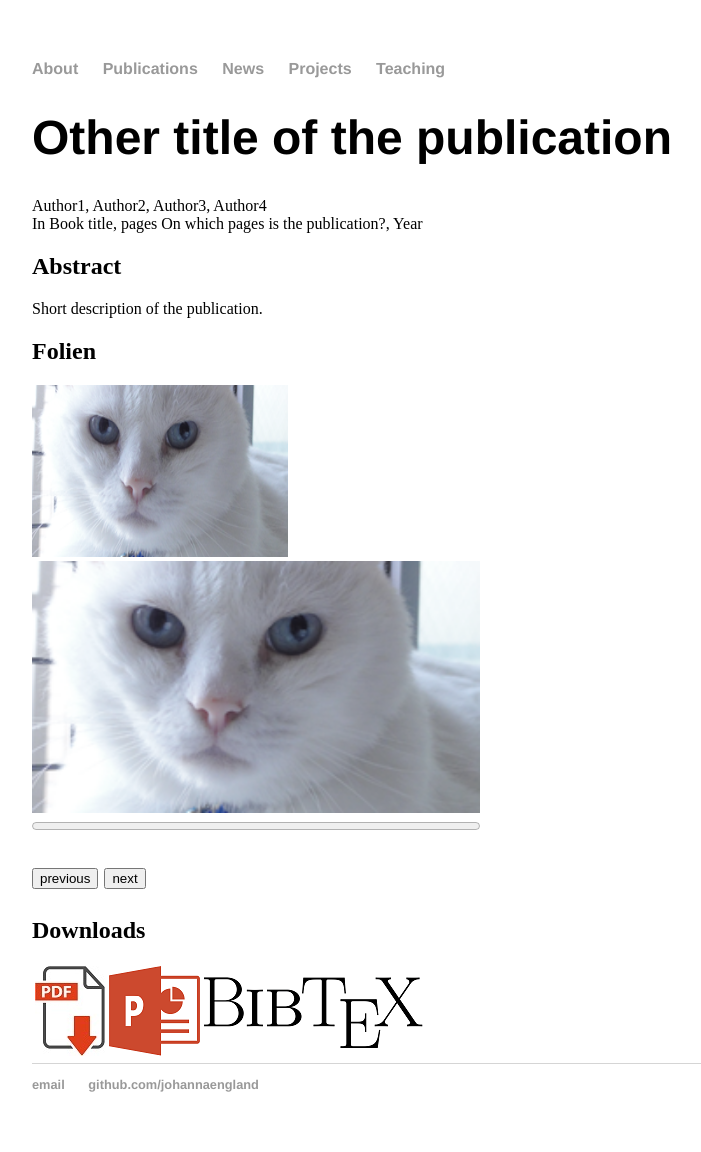
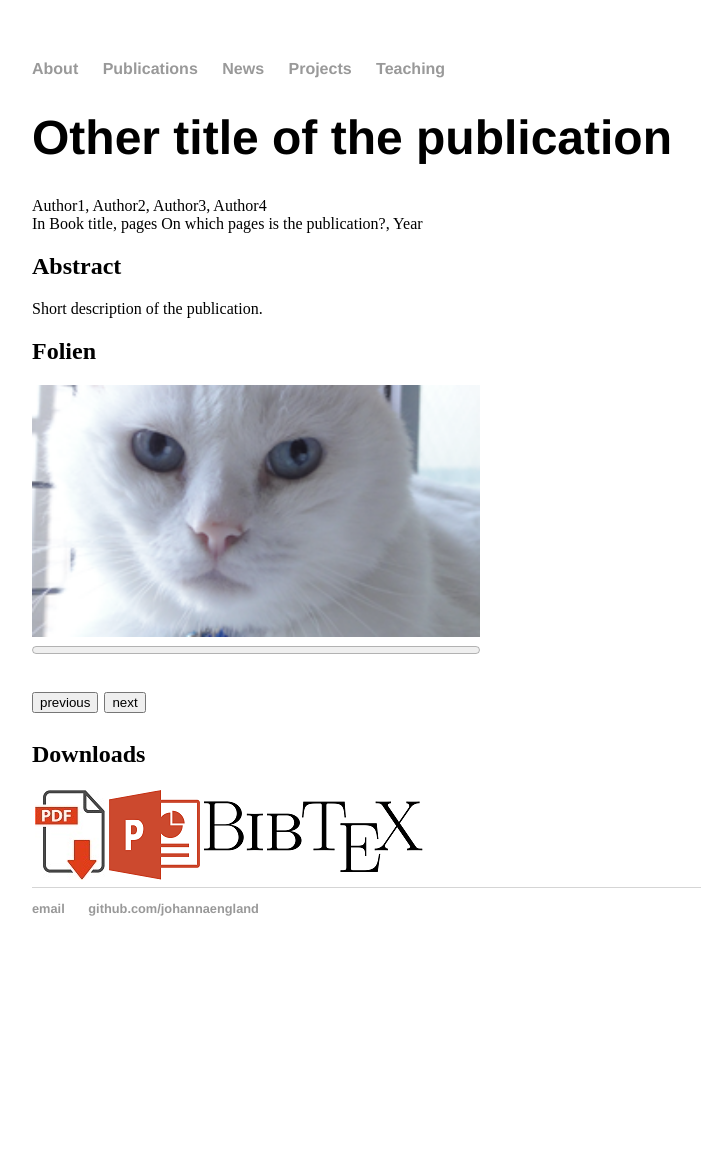
Before and after one commit to johannaengland/johannaengland.github.io, a Jekyll site: the page built from _publications/year-other-publication.md, in a window 1280 px wide. Shown: the whole page, without its empty margins (160-861 px from the left). Built offline with Jekyll 4.4.1, drawn with Linux system fonts in a browser that asks for light colours; after the commit the page ends 976 px from its top, so only the background shows below that.

Commit message:
Update publications.html

```diff
--- a/_layouts/publications.html
+++ b/_layouts/publications.html
@@ -25,7 +25,6 @@
         {{ content }}
     </div><!-- /.container -->
     <h2>Folien</h2>
-    <img id="testSlide" src="/slides/pic1.jpg" width="256" height="172"> <br>
     <img id="currentSlide" src="/slides/pic1.jpg" width="256" height="172"> <br>
     <progress id="slidecount" value="0" max="2"></progress><br>
     <p>
```
